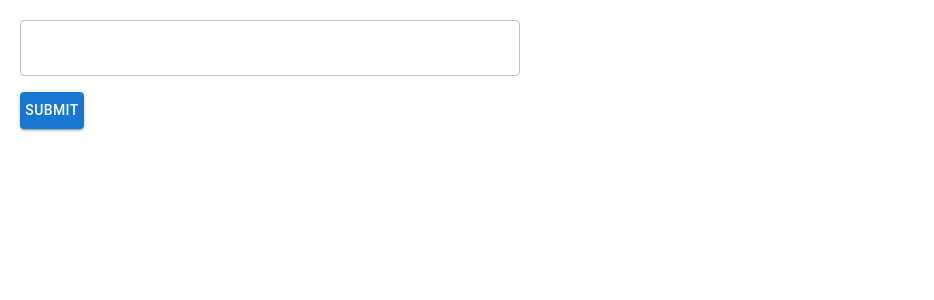
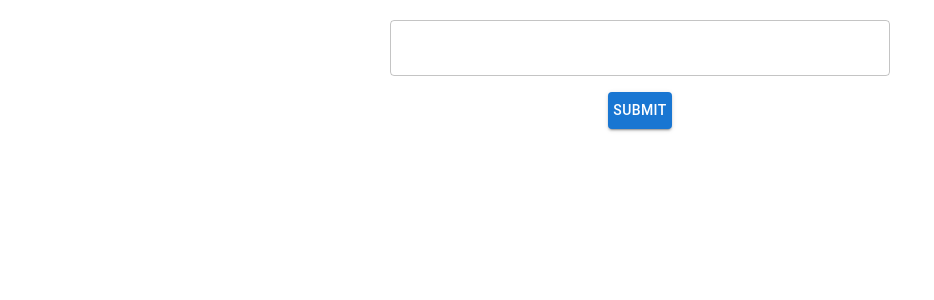
Before and after one commit to rahulk16/react-projects, a React (Create React App) app in the folder reactjs-notebook/: page / in a window 1280 px wide. Shown: the top 300 px of the page, without its empty margins (0-934 px from the left). Built offline with nearby package versions, Linux system fonts and the light colour scheme.

Commit message:
notebook with react hook v1 done

```diff
--- a/reactjs-notebook/src/components/Notebook.js
+++ b/reactjs-notebook/src/components/Notebook.js
@@ -8,6 +8,7 @@ function Notebook() {
 	const [text, setText] = useState("");
 
 	return (
+		<div>
 			<div className="inputmultiline">
 				<TextField
 					sx={{ width: 500, marginBottom: 2 }}
@@ -29,7 +30,10 @@ function Notebook() {
 					}}>
 					Submit
 				</Button>
+			</div>
+			<div className="text">
 				<Typography>{text}</Typography>
+			</div>
 		</div>
 	);
 }
--- a/reactjs-notebook/src/components/notebook.css
+++ b/reactjs-notebook/src/components/notebook.css
@@ -1,9 +1,11 @@
 .inputmultiline {
   margin:20px;
-  justify-content: space-between;
+  /* justify-content: center; */
   flex-direction: column;
+  align-items: center;
   display: flex;
 }
 
-.buttonx {
+.text {
+  margin: 20px;
 }
```
Lines whose indentation alone changed are shown as unchanged.
